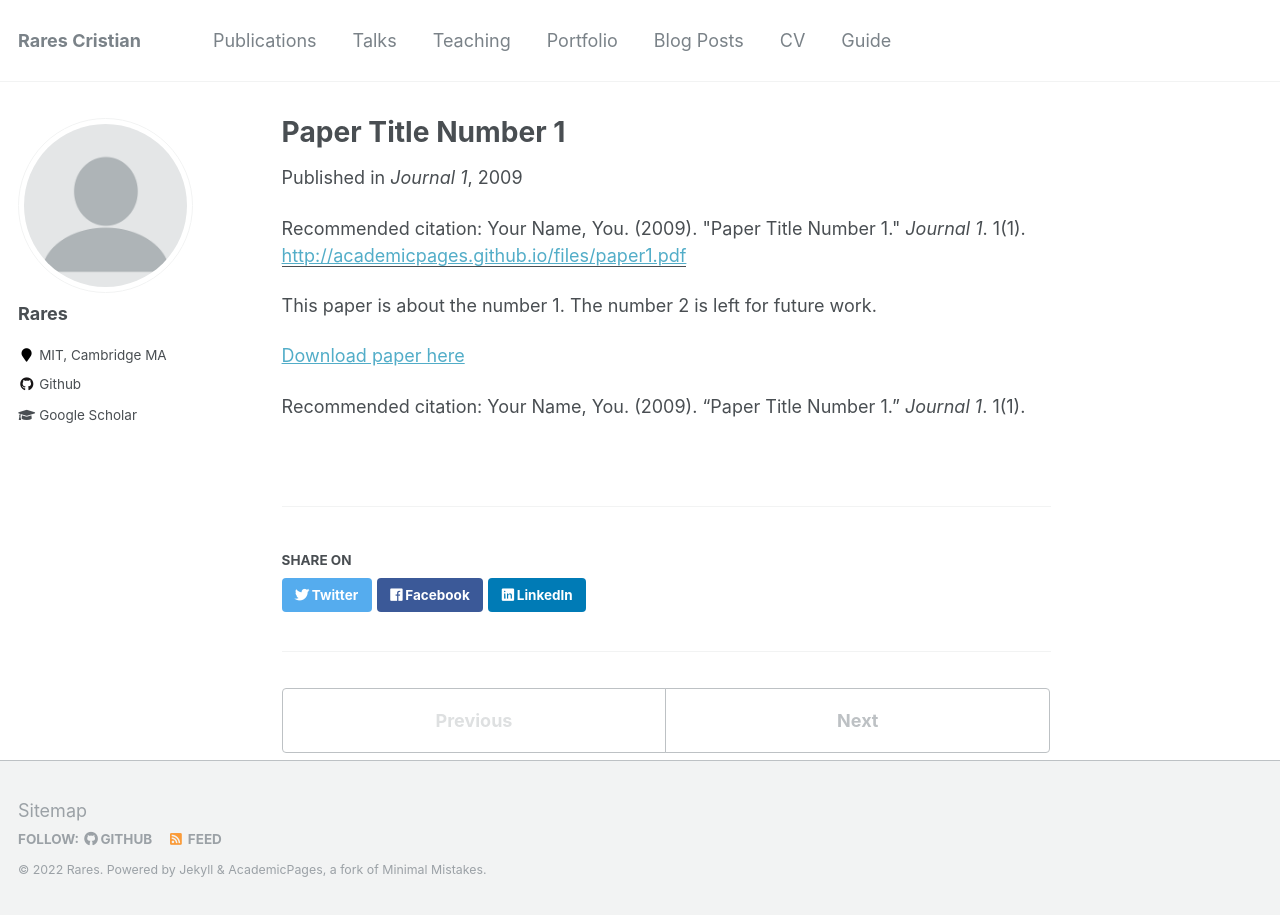
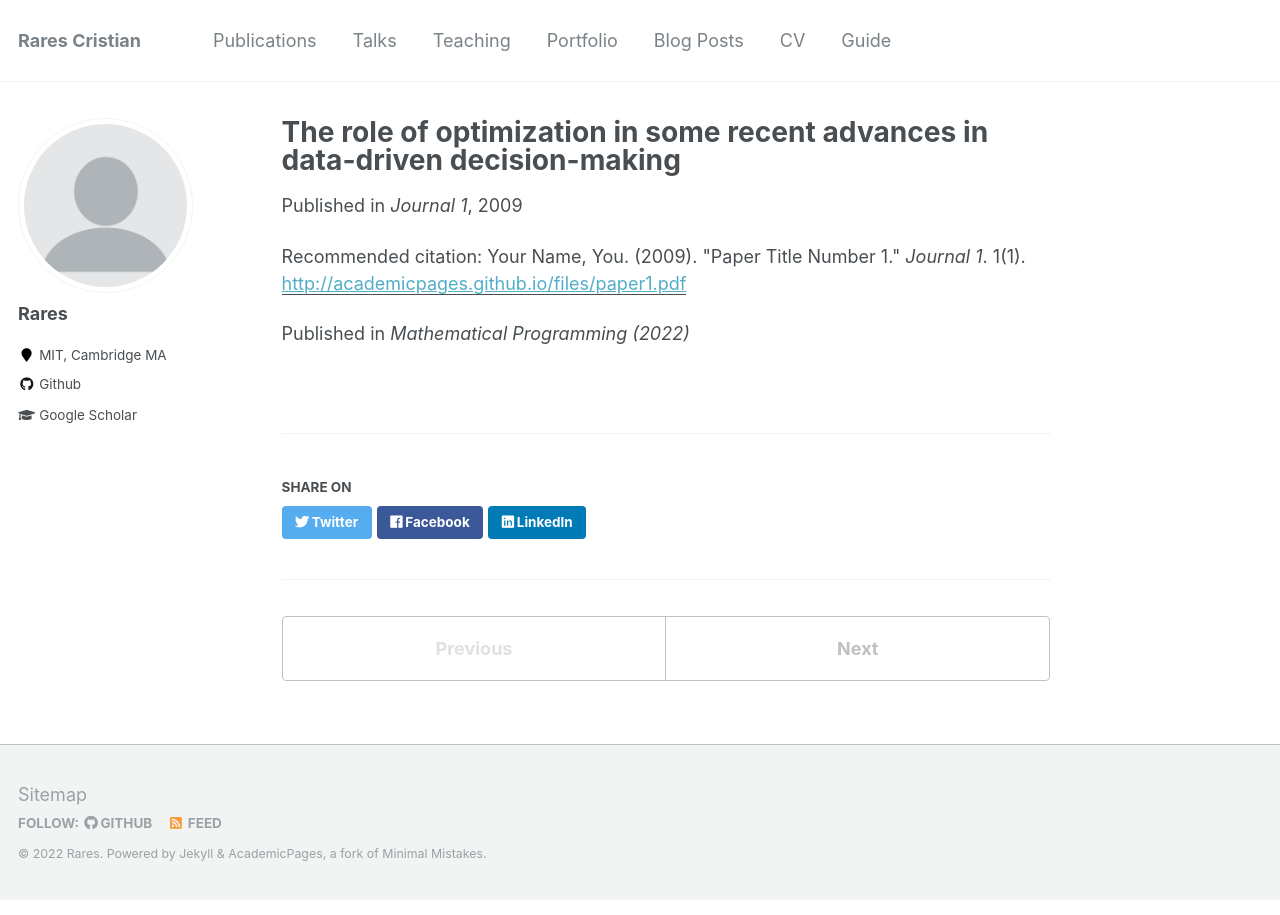
Before and after one commit to RaresC21/RaresC21.github.io, a Jekyll site: the page built from _publications/2009-10-01-paper-title-number-1.md, in a window 1280 px wide. Built offline with Jekyll 4.4.1, drawn with Linux system fonts in a browser that asks for light colours.

Commit message:
math programming paper

```diff
--- a/_publications/2009-10-01-paper-title-number-1.md
+++ b/_publications/2009-10-01-paper-title-number-1.md
@@ -1,5 +1,5 @@
 ---
-title: "Paper Title Number 1"
+title: "The role of optimization in some recent advances in data-driven decision-making"
 collection: publications
 permalink: /publication/2009-10-01-paper-title-number-1
 excerpt: 'This paper is about the number 1. The number 2 is left for future work.'
@@ -8,8 +8,4 @@ venue: 'Journal 1'
 paperurl: 'http://academicpages.github.io/files/paper1.pdf'
 citation: 'Your Name, You. (2009). &quot;Paper Title Number 1.&quot; <i>Journal 1</i>. 1(1).'
 ---
-This paper is about the number 1. The number 2 is left for future work.
-
-[Download paper here](http://academicpages.github.io/files/paper1.pdf)
-
-Recommended citation: Your Name, You. (2009). "Paper Title Number 1." <i>Journal 1</i>. 1(1).
+Published in _Mathematical Programming (2022)_
```
